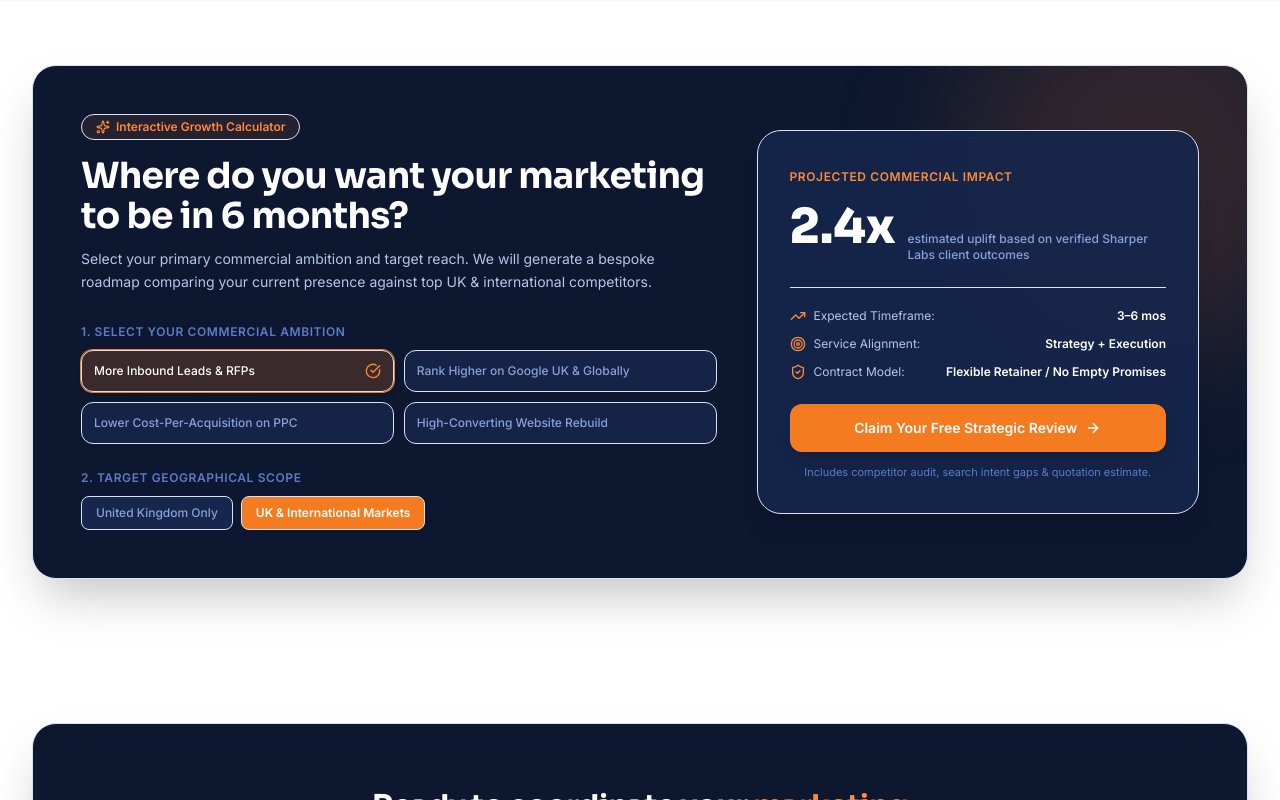
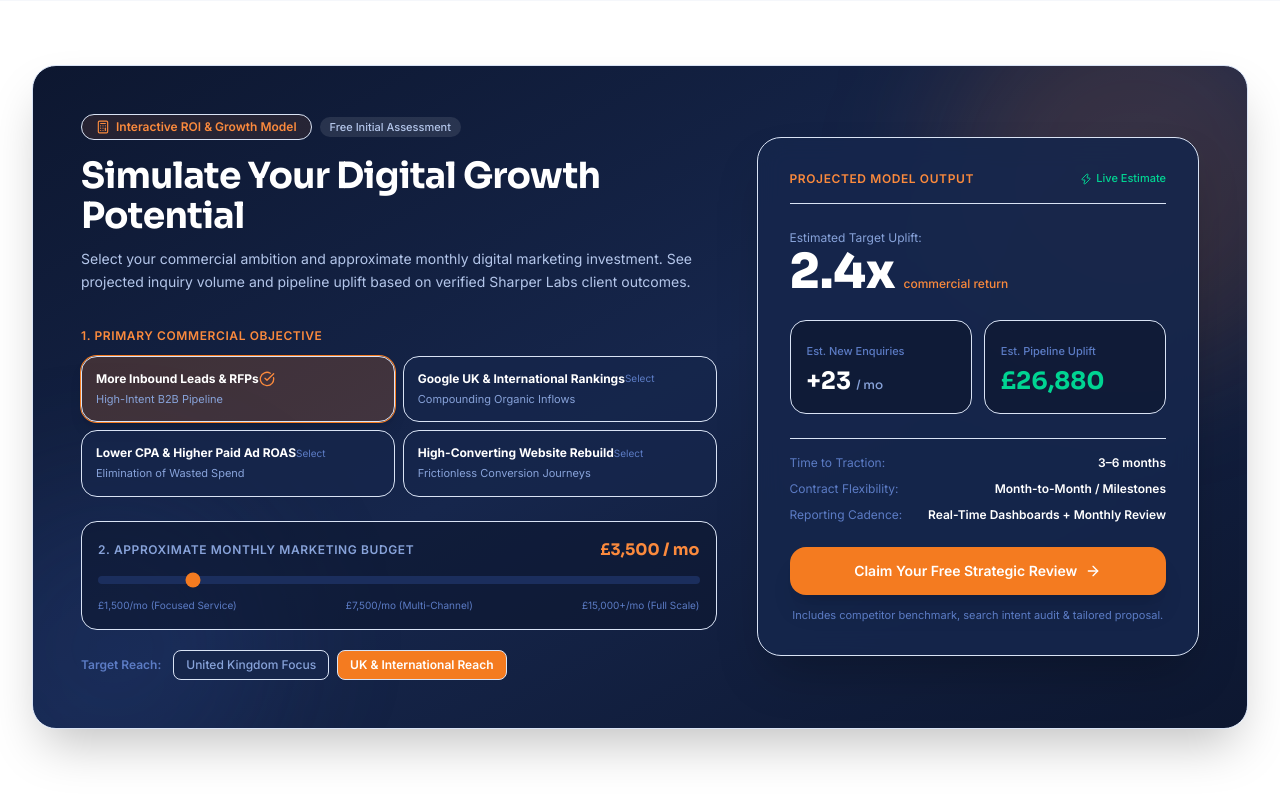
Before and after one commit to Dushmanthr/sharper-marketing, a Next.js app: page /services in a window 1280 px wide. Shown: the part 3260-4060 px from the top of the page. Built offline with nearby package versions, Linux system fonts and the light colour scheme; no server answers.

Commit message:
feat: ui improvements

```diff
--- a/app/globals.css
+++ b/app/globals.css
@@ -197,3 +197,26 @@ h1, h2, h3, h4, h5 {
 .prose-legal strong {
   color: var(--color-navy-900);
 }
+
+/* Glassmorphism & Modern UI utilities */
+.glass-panel {
+  background: rgba(255, 255, 255, 0.85);
+  backdrop-filter: blur(16px);
+  -webkit-backdrop-filter: blur(16px);
+  border: 1px solid rgba(255, 255, 255, 0.3);
+}
+
+.glass-dark {
+  background: rgba(13, 23, 48, 0.82);
+  backdrop-filter: blur(16px);
+  -webkit-backdrop-filter: blur(16px);
+  border: 1px solid rgba(255, 255, 255, 0.1);
+}
+
+.glow-orange {
+  box-shadow: 0 0 40px -10px rgba(244, 123, 32, 0.35);
+}
+
+.glow-subtle {
+  box-shadow: 0 10px 30px -5px rgba(22, 38, 76, 0.08);
+}
--- a/components/Button.tsx
+++ b/components/Button.tsx
@@ -10,14 +10,14 @@ const base =
 
 const variants: Record<Variant, string> = {
   primary:
-    "bg-orange-500 text-white shadow-sm hover:bg-orange-600 hover:shadow-md hover:-translate-y-0.5",
+    "bg-orange-500 text-white shadow-md shadow-orange-500/25 hover:bg-orange-600 hover:shadow-lg hover:shadow-orange-500/35 hover:-translate-y-0.5 active:scale-[0.98]",
   secondary:
-    "bg-navy-800 text-white hover:bg-navy-900 hover:-translate-y-0.5",
+    "bg-navy-900 text-white shadow-sm hover:bg-navy-950 hover:shadow-md hover:-translate-y-0.5 active:scale-[0.98]",
   outline:
-    "border border-navy-200 text-navy-800 hover:border-orange-500 hover:text-orange-600",
-  ghost: "text-navy-800 hover:text-orange-600",
+    "border border-navy-200 text-navy-800 hover:border-orange-500 hover:text-orange-600 active:scale-[0.98]",
+  ghost: "text-navy-800 hover:text-orange-600 active:scale-[0.98]",
   white:
-    "bg-white text-navy-900 hover:bg-orange-50 hover:-translate-y-0.5 shadow-sm",
+    "bg-white text-navy-900 hover:bg-orange-50 hover:-translate-y-0.5 shadow-sm active:scale-[0.98]",
 };
 
 const sizes: Record<Size, string> = {
--- /dev/null
+++ b/components/CaseStudiesShowcase.tsx
@@ -0,0 +1,72 @@
+"use client";
+
+import { useState } from "react";
+import { motion, AnimatePresence } from "framer-motion";
+import { Sparkles, Building2, ShoppingBag, Stethoscope, ArrowRight } from "lucide-react";
+import Link from "next/link";
+import { caseStudies, type CaseStudy } from "@/lib/site";
+import CaseStudyCard from "./CaseStudyCard";
+
+const categories = [
+  { id: "all", label: "All Sectors" },
+  { id: "B2B & Tech", label: "B2B & Tech" },
+  { id: "E-commerce & Retail", label: "E-commerce & Retail" },
+  { id: "Healthcare & Life Sciences", label: "Healthcare & Advisory" },
+];
+
+export default function CaseStudiesShowcase() {
+  const [selectedCategory, setSelectedCategory] = useState("all");
+
+  const filteredStudies =
+    selectedCategory === "all"
+      ? caseStudies
+      : caseStudies.filter((c) => c.category === selectedCategory);
+
+  return (
+    <div>
+      {/* Category Filter Pills */}
+      <div className="flex flex-wrap items-center justify-center gap-2 mb-10">
+        {categories.map((cat) => {
+          const isSelected = selectedCategory === cat.id;
+          return (
+            <button
+              key={cat.id}
+              type="button"
+              onClick={() => setSelectedCategory(cat.id)}
+              className={`relative rounded-full px-4 py-2 text-xs font-semibold sm:text-sm transition-all duration-200 ${
+                isSelected ? "text-white" : "bg-white text-navy-700 hover:text-navy-900 border border-navy-100 hover:border-orange-300"
+              }`}
+            >
+              {isSelected && (
+                <motion.div
+                  layoutId="activeCaseStudyCategory"
+                  className="absolute inset-0 rounded-full bg-navy-900 shadow-md"
+                  transition={{ type: "spring", stiffness: 350, damping: 30 }}
+                />
+              )}
+              <span className="relative z-10">{cat.label}</span>
+            </button>
+          );
+        })}
+      </div>
+
+      {/* Grid with Framer Motion AnimatePresence */}
+      <motion.div layout className="grid gap-8 md:grid-cols-2 lg:grid-cols-3">
+        <AnimatePresence mode="popLayout">
+          {filteredStudies.map((study, i) => (
+            <motion.div
+              key={study.slug}
+              layout
+              initial={{ opacity: 0, scale: 0.95 }}
+              animate={{ opacity: 1, scale: 1 }}
+              exit={{ opacity: 0, scale: 0.95 }}
+              transition={{ duration: 0.3 }}
+            >
+              <CaseStudyCard study={study} index={i} />
+            </motion.div>
+          ))}
+        </AnimatePresence>
+      </motion.div>
+    </div>
+  );
+}
--- a/components/FAQ.tsx
+++ b/components/FAQ.tsx
@@ -14,7 +14,7 @@ export default function FAQ({ items }: { items: FaqItem[] }) {
   const [open, setOpen] = useState<number | null>(null);
 
   return (
-    <div className="mx-auto max-w-3xl divide-y divide-navy-100 rounded-2xl border border-navy-100 bg-white shadow-sm">
+    <div className="mx-auto max-w-3xl divide-y divide-navy-100 rounded-3xl border border-navy-100 bg-white shadow-xs">
       {items.map((item, i) => {
         const isOpen = open === i;
         const panelId = `faq-panel-${i}`;
--- a/components/InteractiveAudit.tsx
+++ b/components/InteractiveAudit.tsx
@@ -1,7 +1,7 @@
 "use client";
 
 import { useState } from "react";
-import { motion } from "framer-motion";
+import { motion, AnimatePresence } from "framer-motion";
 import {
   Sparkles,
   ArrowRight,
@@ -10,67 +10,109 @@ import {
   BarChart,
   ShieldCheck,
   CheckCircle,
+  PoundSterling,
+  Calculator,
+  Zap,
 } from "lucide-react";
 import ConsultationModal from "./ConsultationModal";
 import { trackEvent } from "@/lib/analytics";
 
 const goals = [
-  { id: "leads", label: "More Inbound Leads & RFPs", growth: "2.4x", time: "3–6 mos" },
-  { id: "seo", label: "Rank Higher on Google UK & Globally", growth: "+180%", time: "4–8 mos" },
-  { id: "roas", label: "Lower Cost-Per-Acquisition on PPC", growth: "3.5x ROAS", time: "60 days" },
-  { id: "web", label: "High-Converting Website Rebuild", growth: "+45% CVR", time: "6–10 wks" },
+  {
+    id: "leads",
+    label: "More Inbound Leads & RFPs",
+    multiplier: 2.4,
+    time: "3–6 months",
+    tagline: "High-Intent B2B Pipeline",
+  },
+  {
+    id: "seo",
+    label: "Google UK & International Rankings",
+    multiplier: 2.8,
+    time: "4–8 months",
+    tagline: "Compounding Organic Inflows",
+  },
+  {
+    id: "roas",
+    label: "Lower CPA & Higher Paid Ad ROAS",
+    multiplier: 3.5,
+    time: "60–90 days",
+    tagline: "Elimination of Wasted Spend",
+  },
+  {
+    id: "web",
+    label: "High-Converting Website Rebuild",
+    multiplier: 2.2,
+    time: "6–10 weeks",
+    tagline: "Frictionless Conversion Journeys",
+  },
 ];
 
 const markets = [
-  { id: "uk", label: "United Kingdom Only" },
-  { id: "intl", label: "UK & International Markets" },
+  { id: "uk", label: "United Kingdom Focus", reach: "Regional & National UK" },
+  { id: "intl", label: "UK & International Reach", reach: "Cross-Border Enterprise" },
 ];
 
 export default function InteractiveAudit() {
   const [selectedGoal, setSelectedGoal] = useState(goals[0].id);
   const [selectedMarket, setSelectedMarket] = useState(markets[1].id);
+  const [budget, setBudget] = useState(3500);
   const [isModalOpen, setIsModalOpen] = useState(false);
 
   const activeGoal = goals.find((g) => g.id === selectedGoal) || goals[0];
 
+  // Dynamic calculations based on slider and goal multiplier
+  const estimatedNewLeads = Math.round((budget / 180) * (activeGoal.multiplier / 2));
+  const estimatedPipeline = Math.round(budget * activeGoal.multiplier * 3.2);
+
   const handleOpenAudit = () => {
     trackEvent("service_explored", {
-      trigger: "interactive_scorecard",
+      trigger: "interactive_calculator",
       goal: selectedGoal,
       market: selectedMarket,
+      budget,
     });
     setIsModalOpen(true);
   };
 
   return (
-    <div className="relative overflow-hidden rounded-3xl bg-navy-950 p-6 sm:p-10 lg:p-12 text-white border border-navy-800 shadow-2xl">
+    <div className="relative overflow-hidden rounded-3xl bg-gradient-to-br from-navy-950 via-navy-900 to-navy-950 p-6 sm:p-10 lg:p-12 text-white border border-navy-800 shadow-2xl">
       {/* Decorative gradient glow */}
       <div
-        className="pointer-events-none absolute -right-24 -top-24 h-96 w-96 rounded-full bg-orange-500/15 blur-3xl"
+        className="pointer-events-none absolute -right-20 -top-20 h-96 w-96 rounded-full bg-orange-500/15 blur-3xl"
+        aria-hidden="true"
+      />
+      <div
+        className="pointer-events-none absolute -left-20 -bottom-20 h-80 w-80 rounded-full bg-navy-600/20 blur-3xl"
         aria-hidden="true"
       />
 
       <div className="relative z-10 grid gap-10 lg:grid-cols-12 items-center">
-        {/* Left Column: Selector */}
+        {/* Left Column: Interactive Selectors & Slider */}
         <div className="lg:col-span-7">
-          <span className="inline-flex items-center gap-1.5 rounded-full border border-orange-500/30 bg-orange-500/10 px-3.5 py-1 text-xs font-semibold text-orange-400">
-            <Sparkles className="h-3.5 w-3.5" /> Interactive Growth Calculator
-          </span>
+          <div className="flex flex-wrap items-center gap-2">
+            <span className="inline-flex items-center gap-1.5 rounded-full border border-orange-500/30 bg-orange-500/10 px-3.5 py-1 text-xs font-semibold text-orange-400">
+              <Calculator className="h-3.5 w-3.5" /> Interactive ROI & Growth Model
+            </span>
+            <span className="rounded-full bg-white/10 px-2.5 py-0.5 text-[11px] font-medium text-navy-200">
+              Free Initial Assessment
+            </span>
+          </div>
 
           <h3 className="mt-4 font-display text-2xl font-bold sm:text-3xl lg:text-4xl">
-            Where do you want your marketing to be in 6 months?
+            Simulate Your Digital Growth Potential
           </h3>
 
           <p className="mt-3 text-sm leading-relaxed text-navy-200">
-            Select your primary commercial ambition and target reach. We will generate a bespoke roadmap comparing your current presence against top UK & international competitors.
+            Select your commercial ambition and approximate monthly digital marketing investment. See projected inquiry volume and pipeline uplift based on verified Sharper Labs client outcomes.
           </p>
 
-          {/* Goal Selectors */}
-          <div className="mt-6">
-            <label className="text-xs font-semibold uppercase tracking-wider text-navy-400">
-              1. Select Your Commercial Ambition
+          {/* 1. Goal Selectors */}
+          <div className="mt-7">
+            <label className="text-xs font-semibold uppercase tracking-wider text-orange-400">
+              1. Primary Commercial Objective
             </label>
-            <div className="mt-2 grid gap-2.5 sm:grid-cols-2">
+            <div className="mt-2.5 grid gap-2 sm:grid-cols-2">
               {goals.map((g) => {
                 const isSelected = selectedGoal === g.id;
                 return (
@@ -78,26 +120,59 @@ export default function InteractiveAudit() {
                     key={g.id}
                     type="button"
                     onClick={() => setSelectedGoal(g.id)}
-                    className={`flex items-center justify-between rounded-xl border p-3 text-left text-xs font-medium transition-all ${
+                    className={`flex flex-col rounded-2xl border p-3.5 text-left transition-all ${
                       isSelected
-                        ? "border-orange-500 bg-orange-500/20 text-white shadow-md ring-1 ring-orange-500"
+                        ? "border-orange-500 bg-orange-500/20 text-white shadow-lg ring-1 ring-orange-500"
                         : "border-navy-800 bg-navy-900/80 text-navy-300 hover:border-navy-700 hover:text-white"
                     }`}
                   >
-                    <span>{g.label}</span>
-                    {isSelected && <CheckCircle className="h-4 w-4 shrink-0 text-orange-400" />}
+                    <div className="flex items-center justify-between">
+                      <span className="text-xs font-bold text-white">{g.label}</span>
+                      {isSelected ? (
+                        <CheckCircle className="h-4 w-4 shrink-0 text-orange-400" />
+                      ) : (
+                        <span className="text-[10px] text-navy-400">Select</span>
+                      )}
+                    </div>
+                    <span className="mt-1 text-[11px] text-navy-300">{g.tagline}</span>
                   </button>
                 );
               })}
             </div>
           </div>
 
-          {/* Market Reach */}
-          <div className="mt-5">
-            <label className="text-xs font-semibold uppercase tracking-wider text-navy-400">
-              2. Target Geographical Scope
-            </label>
-            <div className="mt-2 flex flex-wrap gap-2">
+          {/* 2. Interactive Budget Range Slider */}
+          <div className="mt-6 rounded-2xl border border-navy-800 bg-navy-950/60 p-4">
+            <div className="flex items-center justify-between text-xs">
+              <span className="font-semibold uppercase tracking-wider text-navy-300">
+                2. Approximate Monthly Marketing Budget
+              </span>
+              <span className="font-display text-base font-bold text-orange-400">
+                £{budget.toLocaleString("en-GB")} / mo
+              </span>
+            </div>
+
+            <input
+              type="range"
+              min="1500"
+              max="15000"
+              step="500"
+              value={budget}
+              onChange={(e) => setBudget(Number(e.target.value))}
+              className="mt-3.5 h-2 w-full cursor-pointer appearance-none rounded-lg bg-navy-800 accent-orange-500"
+            />
+
+            <div className="mt-2 flex justify-between text-[10px] text-navy-400">
+              <span>£1,500/mo (Focused Service)</span>
+              <span>£7,500/mo (Multi-Channel)</span>
+              <span>£15,000+/mo (Full Scale)</span>
+            </div>
+          </div>
+
+          {/* 3. Geographical Reach */}
+          <div className="mt-5 flex items-center gap-3">
+            <span className="text-xs font-semibold text-navy-400">Target Reach:</span>
+            <div className="flex gap-2">
               {markets.map((m) => {
                 const isSelected = selectedMarket === m.id;
                 return (
@@ -105,7 +180,7 @@ export default function InteractiveAudit() {
                     key={m.id}
                     type="button"
                     onClick={() => setSelectedMarket(m.id)}
-                    className={`rounded-lg border px-3.5 py-2 text-xs font-medium transition-all ${
+                    className={`rounded-lg border px-3 py-1.5 text-xs font-medium transition-all ${
                       isSelected
                         ? "border-orange-500 bg-orange-500 text-white font-semibold"
                         : "border-navy-800 bg-navy-900 text-navy-300 hover:border-navy-700"
@@ -119,59 +194,80 @@ export default function InteractiveAudit() {
           </div>
         </div>
 
-        {/* Right Column: Dynamic Projected Impact Card */}
+        {/* Right Column: Projected ROI Dashboard Card */}
         <div className="lg:col-span-5">
           <motion.div
-            key={selectedGoal}
+            key={`${selectedGoal}-${budget}`}
             initial={{ opacity: 0, scale: 0.96 }}
             animate={{ opacity: 1, scale: 1 }}
-            transition={{ duration: 0.3 }}
-            className="rounded-3xl border border-navy-700 bg-navy-900/90 p-6 sm:p-8 backdrop-blur-md shadow-xl"
+            transition={{ duration: 0.25 }}
+            className="rounded-3xl border border-navy-700 bg-navy-900/90 p-6 sm:p-8 backdrop-blur-md shadow-2xl"
           >
-            <span className="text-xs font-semibold uppercase tracking-wider text-orange-400">
-              Projected Commercial Impact
-            </span>
-
-            <div className="mt-4 flex items-baseline gap-3">
-              <span className="font-display text-4xl font-extrabold text-white sm:text-5xl">
-                {activeGoal.growth}
+            <div className="flex items-center justify-between border-b border-navy-800 pb-4">
+              <span className="text-xs font-semibold uppercase tracking-wider text-orange-400">
+                Projected Model Output
               </span>
-              <span className="text-xs font-medium text-navy-300">
-                estimated uplift based on verified Sharper Labs client outcomes
+              <span className="flex items-center gap-1 text-[11px] font-medium text-emerald-400">
+                <Zap className="h-3 w-3" /> Live Estimate
               </span>
             </div>
 
-            <div className="mt-6 space-y-3 border-t border-navy-800 pt-5 text-xs text-navy-200">
+            {/* Big Headline Multiplier */}
+            <div className="mt-5">
+              <span className="text-xs text-navy-300">Estimated Target Uplift:</span>
+              <div className="flex items-baseline gap-2">
+                <span className="font-display text-4xl sm:text-5xl font-black text-white">
+                  {activeGoal.multiplier}x
+                </span>
+                <span className="text-xs font-medium text-orange-400">
+                  commercial return
+                </span>
+              </div>
+            </div>
+
+            {/* Grid of Estimated Leads & Pipeline */}
+            <div className="mt-6 grid grid-cols-2 gap-3">
+              <div className="rounded-2xl border border-navy-800 bg-navy-950/70 p-4">
+                <span className="text-[11px] font-medium text-navy-400">Est. New Enquiries</span>
+                <div className="mt-1 font-display text-2xl font-bold text-white">
+                  +{estimatedNewLeads} <span className="text-xs font-normal text-navy-300">/ mo</span>
+                </div>
+              </div>
+              <div className="rounded-2xl border border-navy-800 bg-navy-950/70 p-4">
+                <span className="text-[11px] font-medium text-navy-400">Est. Pipeline Uplift</span>
+                <div className="mt-1 font-display text-2xl font-bold text-emerald-400">
+                  £{estimatedPipeline.toLocaleString("en-GB")}
+                </div>
+              </div>
+            </div>
+
+            {/* Delivery parameters */}
+            <div className="mt-6 space-y-2.5 border-t border-navy-800 pt-4 text-xs text-navy-200">
               <div className="flex items-center justify-between">
-                <span className="flex items-center gap-2">
-                  <TrendingUp className="h-4 w-4 text-orange-400" /> Expected Timeframe:
-                </span>
+                <span className="text-navy-400">Time to Traction:</span>
                 <span className="font-semibold text-white">{activeGoal.time}</span>
               </div>
               <div className="flex items-center justify-between">
-                <span className="flex items-center gap-2">
-                  <Target className="h-4 w-4 text-orange-400" /> Service Alignment:
-                </span>
-                <span className="font-semibold text-white">Strategy + Execution</span>
+                <span className="text-navy-400">Contract Flexibility:</span>
+                <span className="font-semibold text-white">Month-to-Month / Milestones</span>
               </div>
               <div className="flex items-center justify-between">
-                <span className="flex items-center gap-2">
-                  <ShieldCheck className="h-4 w-4 text-orange-400" /> Contract Model:
-                </span>
-                <span className="font-semibold text-white">Flexible Retainer / No Empty Promises</span>
+                <span className="text-navy-400">Reporting Cadence:</span>
+                <span className="font-semibold text-white">Real-Time Dashboards + Monthly Review</span>
               </div>
             </div>
 
+            {/* Action Button */}
             <button
               type="button"
               onClick={handleOpenAudit}
-              className="mt-6 flex w-full items-center justify-center gap-2 rounded-xl bg-orange-500 py-3.5 text-sm font-semibold text-white shadow-lg transition-all hover:bg-orange-600 active:scale-95"
+              className="mt-6 flex w-full items-center justify-center gap-2 rounded-2xl bg-orange-500 py-3.5 text-sm font-semibold text-white shadow-xl transition-all hover:bg-orange-600 active:scale-[0.98]"
             >
               Claim Your Free Strategic Review <ArrowRight className="h-4 w-4" />
             </button>
 
             <p className="mt-3 text-center text-[11px] text-navy-400">
-              Includes competitor audit, search intent gaps & quotation estimate.
+              Includes competitor benchmark, search intent audit & tailored proposal.
             </p>
           </motion.div>
         </div>
```
Also changed, not shown: app/case-studies/page.tsx (+3 -5 lines), app/page.tsx (+2 -6 lines).
